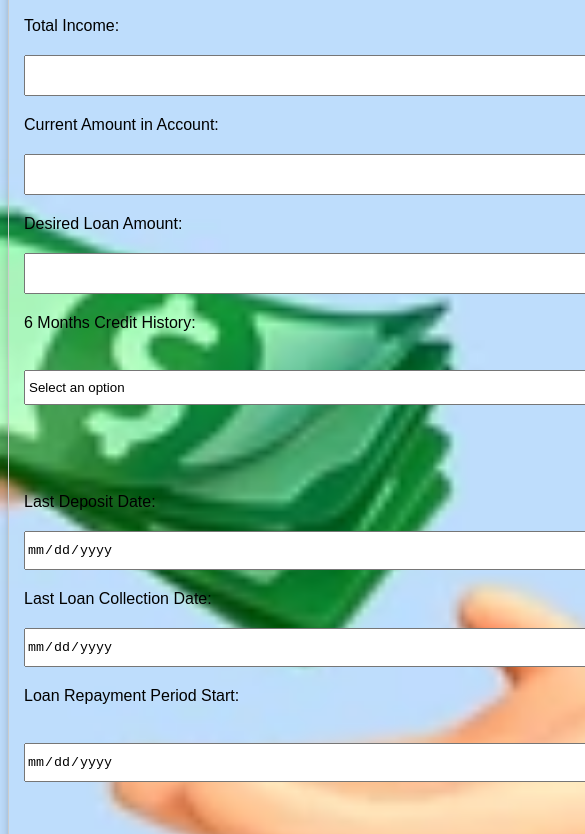
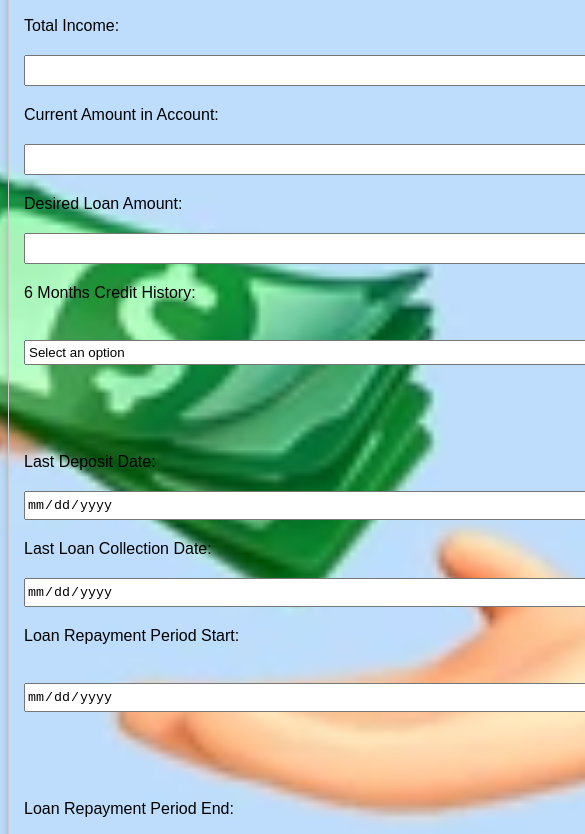
Before and after one commit to HauwaBalami/credit-loan, a plain HTML site: page index.html in a window 390 px wide. Shown: the part 139-973 px from the top of the page, 585 px wide, since content can reach past the window. Drawn offline with Linux system fonts and the light colour scheme.

Commit message:
media screen corrected

```diff
--- a/style.css
+++ b/style.css
@@ -79,7 +79,7 @@ button:hover {
     }
 
     .container {
-        width: 130vh;
+        width: 100vh;
         margin: auto;
         padding: 15px;
         border: 1px solid #ccc;
@@ -108,7 +108,7 @@ button:hover {
     }
 
     input, select, button{
-        height: 35px;
+        height: 25px;
     }
 
     button {
```
